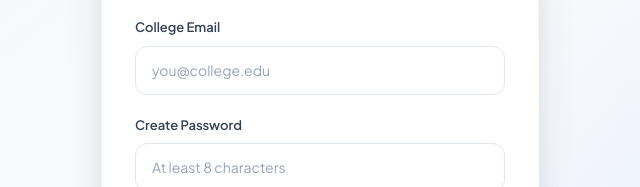
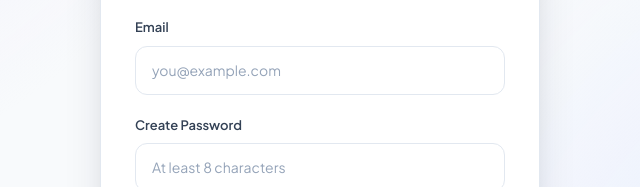
Before and after one commit to krushnamahalle056-cpu/Campus_Care_Hack, a plain HTML site: page frontend/register.html in a window 1280 px wide. Shown: the part 476-663 px from the top of the page, 320-960 px from the left. Drawn offline with Linux system fonts and the light colour scheme.

Commit message:
change the heading

```diff
--- a/frontend/register.html
+++ b/frontend/register.html
@@ -42,12 +42,12 @@
         </div>
 
         <div class="form-group">
-          <label for="registerEmail">College Email</label>
+          <label for="registerEmail">Email</label>
           <input
             id="registerEmail"
             name="email"
             type="email"
-            placeholder="you@college.edu"
+            placeholder="you@example.com"
             autocomplete="email"
             required
           >
```
